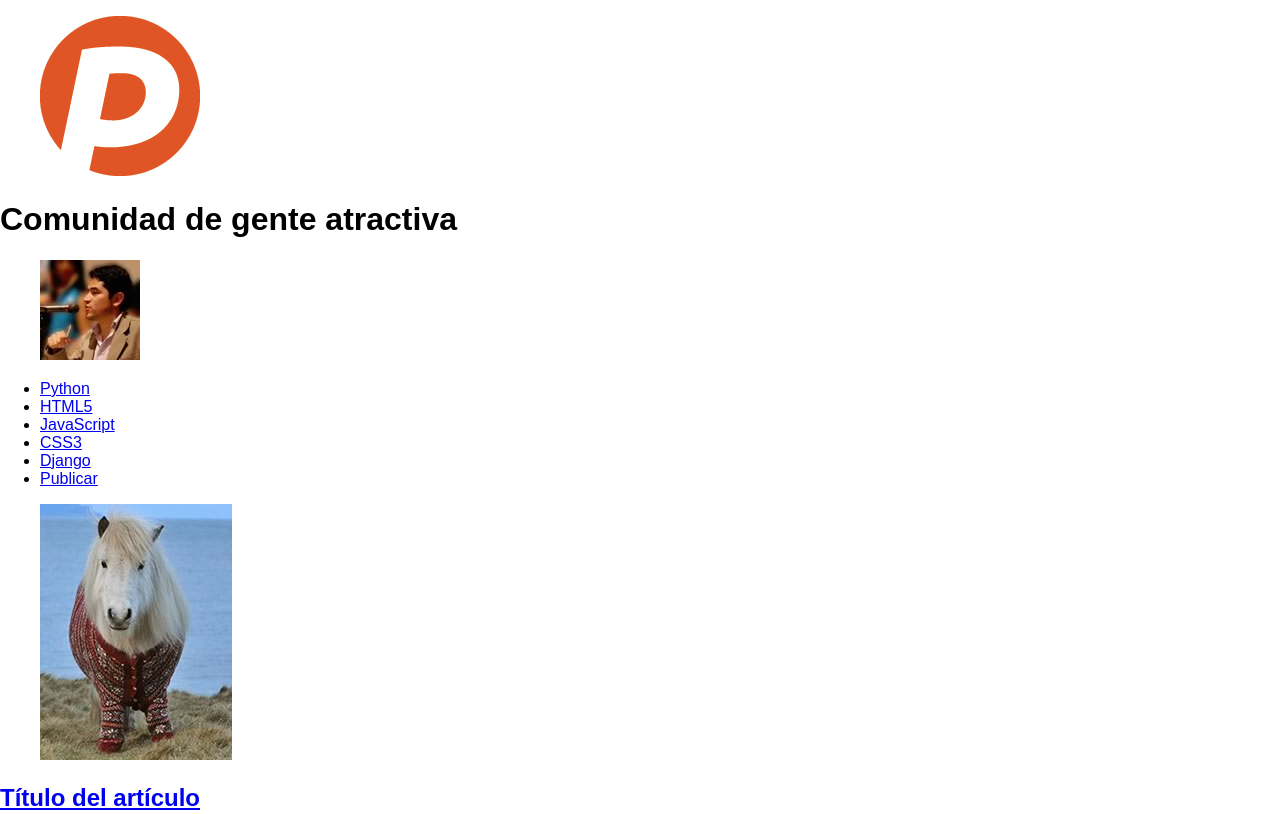
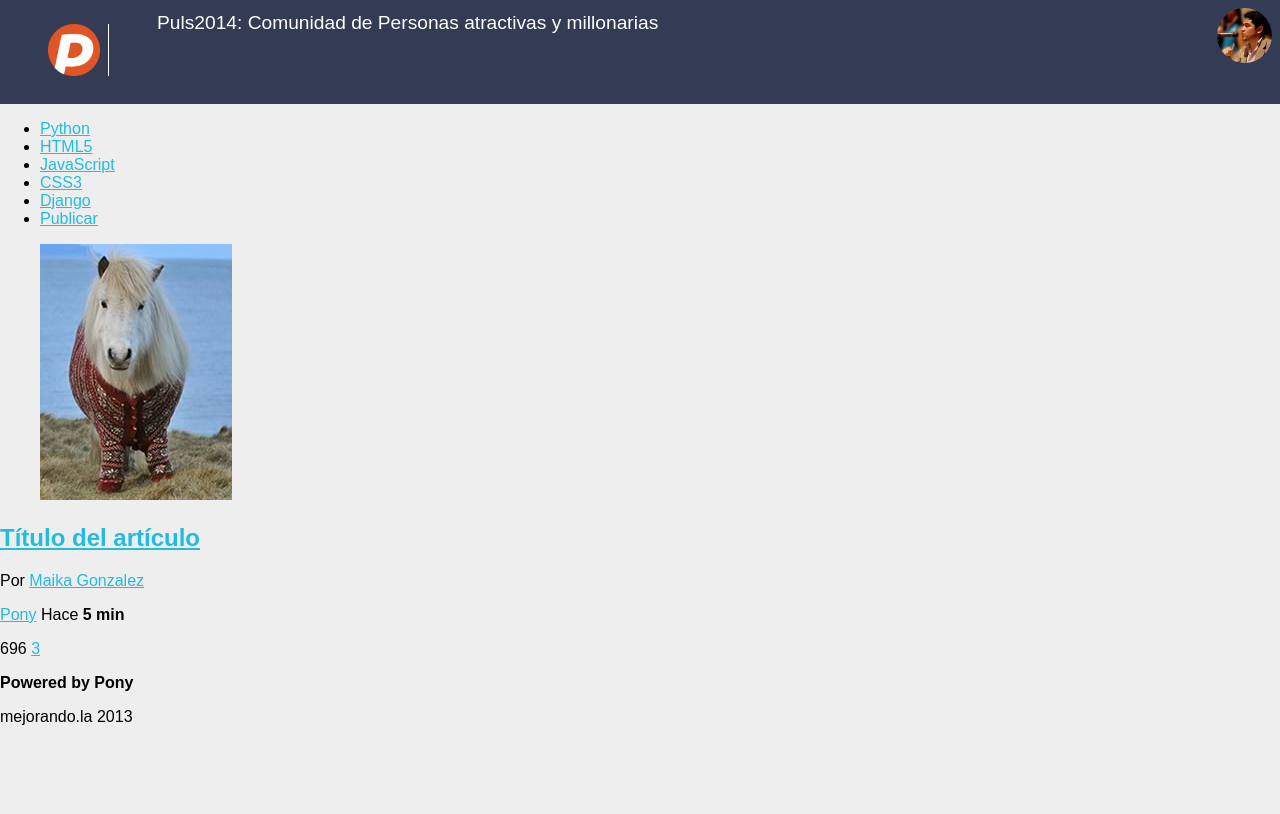
Before and after one commit to guru22/personal, a plain HTML site: page index.html in a window 1280 px wide. Shown: the top 814 px of the page. Drawn offline with Linux system fonts and the light colour scheme.

Commit message:
Diseño de Header

```diff
--- /dev/null
+++ b/estilos.css
@@ -0,0 +1,46 @@
+a
+{
+	color: #22BCE0;
+}
+body
+{
+	background: #EEEEEE;
+	font-family: Arial;
+	font-size: 16px;
+}
+header
+{
+	background: #343B54;
+	color: white;
+	padding: 0.5em;
+	overflow: hidden;
+}
+header figure
+{
+	float: left;
+}
+header h1
+{
+	font-size: 1.2em;
+	font-weight: normal;
+	margin: 0.2em 70px 0 0;
+}
+header #avatar
+{
+	margin: 0.5em 0.5em 0 0;
+	position: absolute;
+	right: 0;
+	top: 0;
+}
+header #avatar img
+{
+	border-radius: 50%;
+	width: 55px;
+}
+header #logo img
+{
+	border-right: 1px solid white;
+	padding-right: 0.5em;
+	margin-right:  0.5em;
+	width: 52px;
+}
--- a/index.html
+++ b/index.html
@@ -5,13 +5,17 @@
 	<meta description="Proyecto de la primera generación del 2014 del curso de diseño web online" />
 	<title>Titulo de la pagina</title>
 	<link rel="stylesheet" type="text/css" href="normalize.css">
+	<link rel="stylesheet" type="text/css" href="estilos.css">
+
 </head>
 <body>
 	<header>
 		<figure id="logo">
 			<img src="logo.png" />
 		</figure>
-		<H1>Comunidad de gente atractiva</H1>
+		<h1>
+			Puls2014: Comunidad de Personas atractivas y millonarias
+		</h1>
 		<figure id="avatar">
 			<img src="avatar.jpg" />
 		</figure>
```
